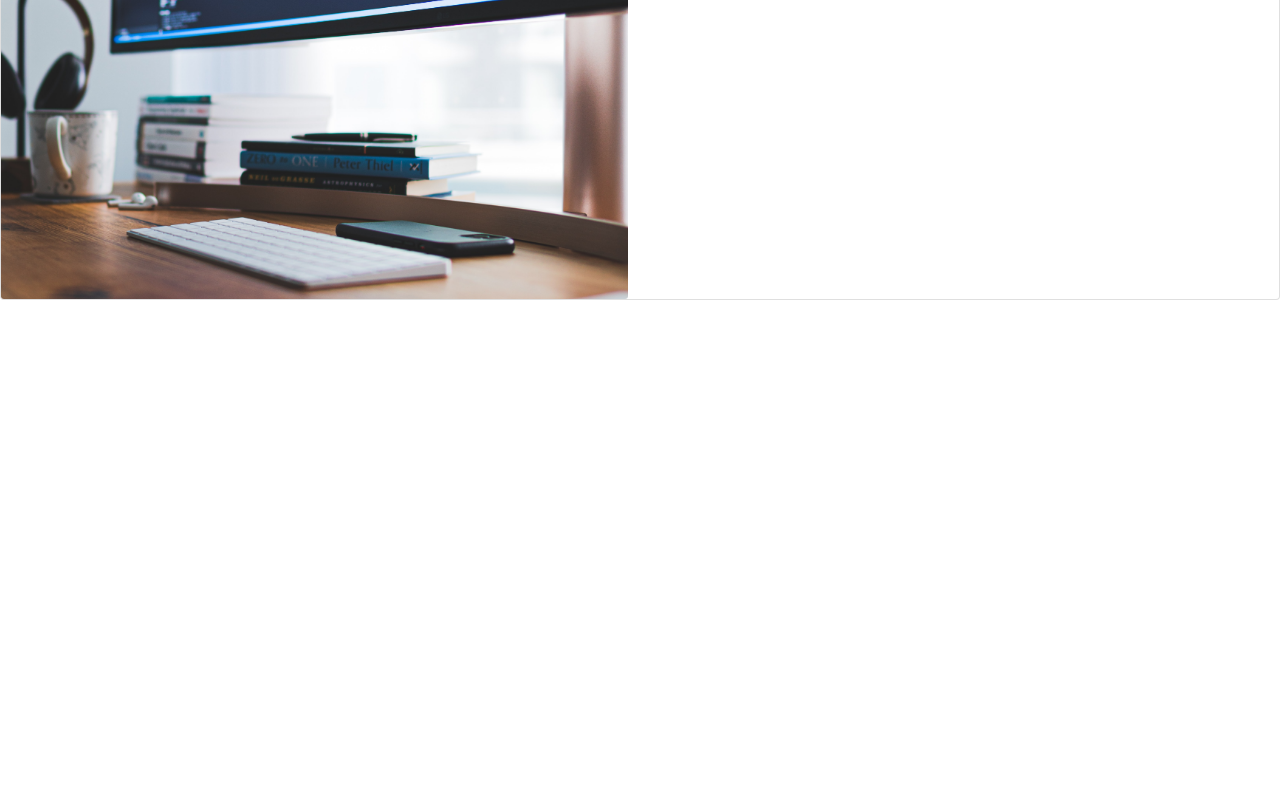
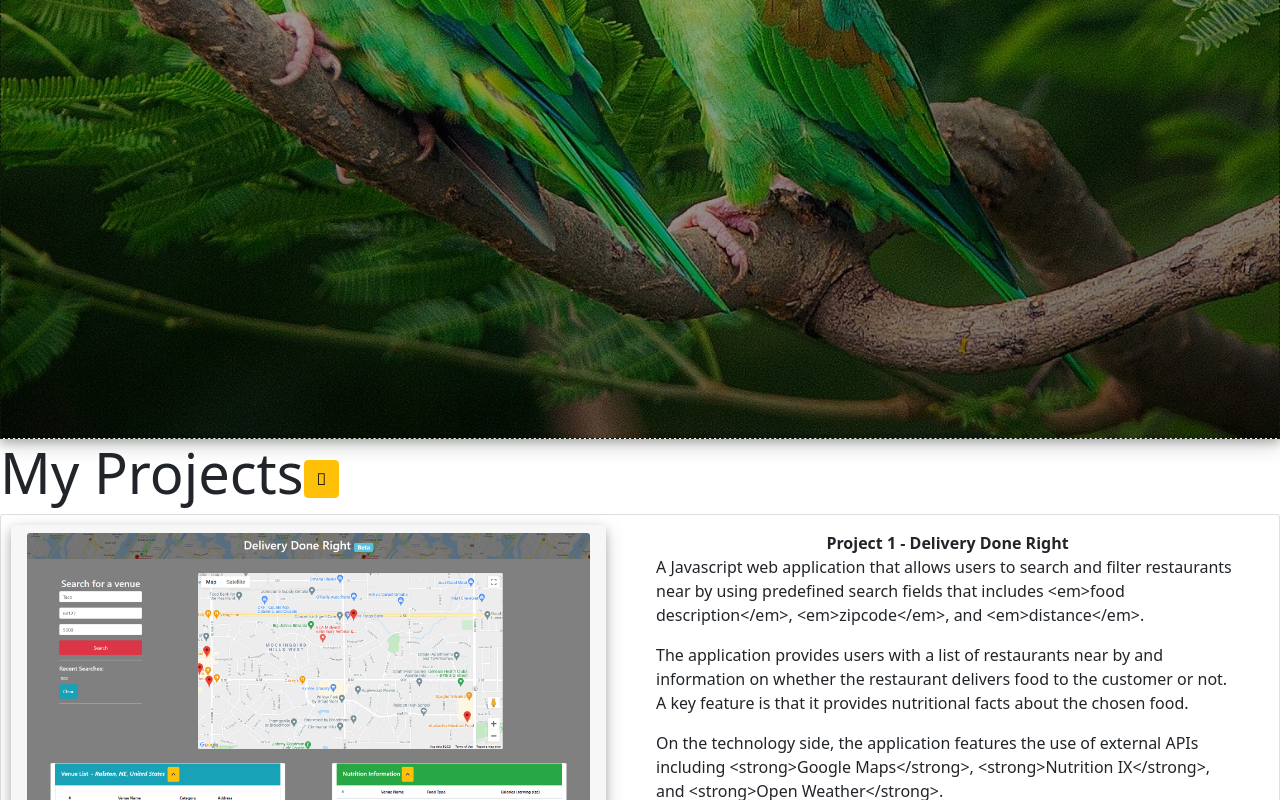
Before and after one commit to japinell/KU-CBC-Homework-20-React-Portfolio, a React (Create React App) app: page / in a window 1280 px wide. Shown: the part 561-1361 px from the top of the page. Before the commit the page ends 861 px from the top, so only its background shows below. Built offline with nearby package versions, Linux system fonts and the light colour scheme.

Commit message:
Updated the Project Data

```diff
--- a/src/App.js
+++ b/src/App.js
@@ -1,11 +1,12 @@
 import "./assets/css/reset.css";
 import "./assets/css/style.css";
-import About from "./components/main/about/About";
+//import Header from "./components/Header";
+//import About from "./components/main/about/About";
 import Portfolio from "./components/Portfolio";
-import Projects from "./components/main/projects/Projects";
+//import Projects from "./components/main/projects/Projects";
 
 function App() {
-  return <About />;
+  return <Portfolio />;
 }
 
 export default App;
--- a/src/components/main/data/ProjectData.js
+++ b/src/components/main/data/ProjectData.js
@@ -4,18 +4,106 @@ const projects = [
     shortTitle: "Delivery Done Right",
     longTitle: "Project 1 - Delivery Done Right",
     image: "./assets/images/project1.png",
-    link: "https://japinell.github.io/KU-CBC-Project-1-Delivery-Done-Right/",
     description: [
       "A Javascript web application that allows users to search and filter restaurants near by using predefined search fields that includes <em>food description</em>, <em>zipcode</em>, and  <em>distance</em>.",
       "The application provides users with a list of restaurants near by and information on whether the restaurant delivers food to the customer or not. A key feature is that it provides nutritional facts about the chosen food.",
       "On the technology side, the application features the use of external APIs including <strong>Google Maps</strong>, <strong>Nutrition IX</strong>, and <strong>Open Weather</strong>.",
       "Finally, the application was developed in conjunction with other students attending the Full Stack Coding Bootcamp at Kansas University. In this project, I fulfilled the roles of Project Manager and Full Stack Developer.",
     ],
-    gitHubPages:
-      "https://japinell.github.io/KU-CBC-Project-1-Delivery-Done-Right",
+    liveServer: "GitHub Pages",
+    liveUrl: "https://japinell.github.io/KU-CBC-Project-1-Delivery-Done-Right",
     gitHubRepo:
       "https://github.com/japinell/KU-CBC-Project-1-Delivery-Done-Right",
-    technologies: ["HTML", "CSS", "JavaScript", "Bootstrap", "jQuery"],
+    technologies: ["HTML", "CSS", "JavaScript", "Bootstrap", "JQuery"],
+    isProject: true,
+  },
+  {
+    id: "2",
+    shortTitle: "The Event Planning",
+    longTitle: "Project 2 - The Event Planning",
+    image: "./assets/images/project2.png",
+    description: [
+      "A NodeJS application that allows users to organize event details including guests and their preferences. It allows users to register for an account before they are able to create events. Events information is persisted in a MySQL database, and retrieved and/or updated through the use of APIs.",
+      "The application features the use of the Model-View-Controller (MVC) paradigm. It was developed with <strong>NodeJS</strong>, <strong>Sequelizer</strong>, <strong>ExpressJS</strong>, <strong>MySQL</strong>, <strong>Express Handlebars</strong>, and <strong>Tailwind CSS</strong>, in addition to <em>Bcrypt</em>, <em>Connect Session Sequelize</em>, <em>Dotenv</em>, and <em>Express Session</em>.",
+      "Like Project 1, the application was developed in conjunction with other students attending the Full Stack Coding Bootcamp at Kansas University. In this project, the team followed best practices for Agile Project Management, and extensively used the Projects feature in GitHub, along with branching, pull requests, merging, and issue tracking. I fulfilled the role of Application Architect and Full Stack Developer.",
+    ],
+    liveServer: "GitHub Pages",
+    liveUrl: "https://the-event-planning.herokuapp.com/",
+    gitHubRepo: "https://github.com/brownnicholasj/the-event-planning",
+    technologies: [
+      "HTML",
+      "Tailwind CSS",
+      "JavaScript",
+      "NodeJS",
+      "ExpressJS",
+      "MySQL",
+    ],
+    isProject: true,
+  },
+  {
+    id: "3",
+    shortTitle: "Weather Dashboard",
+    longTitle: "Exemplary HW 1 - Weather Dashboard",
+    image: "./assets/images/weather-dashboard.png",
+    description: [
+      "Weather dashboard that runs in the browser and use the <strong>OpenWeather One Call API</strong> to retrieve weather data for cities. The application renders data using HTML generated dynamically and uses localStorage to store persistent data.",
+    ],
+    liveServer: "GitHub Pages",
+    liveUrl: "https://japinell.github.io/KU-CBC-Homework-6-Weather-Dashboard/",
+    gitHubRepo:
+      "https://github.com/japinell/KU-CBC-Homework-6-Weather-Dashboard/",
+    technologies: ["HTML", "CSS", "JavaScript", "Bootstrap", "JQuery"],
+    isProject: false,
+  },
+  {
+    id: "4",
+    shortTitle: "Employee Tracker",
+    longTitle: "Exemplary HW 2 - Employee Tracker",
+    image: "./assets/images/homework12.png",
+    description: [
+      "A NodeJS application for managing a company's employees using <strong>NodeJS</strong>, <strong>Inquirer</strong>, and <strong>MySQL</strong>. The application makes it easy for end users to view and interact with information stored in the database. It allows users to Add departments, roles, employees; View departments, roles, employees; and Update employee roles",
+    ],
+    liveServer: "GitHub Pages",
+    gitHubRepo:
+      "https://github.com/japinell/KU-CBC-Homework-12-Employee-Tracker/",
+    technologies: ["NodeJS", "Inquirer", "JavaScript", "MySQL"],
+    isProject: false,
+  },
+  {
+    id: "5",
+    shortTitle: "E-Commerce Backend",
+    longTitle: "Exemplary HW 3 - E-Commerce Backend",
+    image: "./assets/images/homework13.png",
+    description: [
+      "A NodeJS/ExpressJS Back End application to manage a company's Categories, Products, and Tags for an E-Commerce website using <strong>NodeJS</strong>, <strong>ExpressJS</strong>, <strong>Sequelize</strong>, <strong>MySQL</strong>, and <strong>Insomnia</strong>. The application makes it easy to view and/or update information stored in the database. It allows users to Add categories, products, tags; View categories, products, tags; Update categories, products, tags; and Delete categories, products, tags.",
+      "The application features the use of <strong>Database Models</strong> to define the logical structure of the database using Sequelize and MySQL. The code is available in the <a href='https://github.com/japinell/KU-CBC-Homework-13-E-Commerce-Back-End/' target='_blank'>GitHub Repository</a> along with videos demonstrating how to set up, seed, and run the application.",
+    ],
+    liveServer: "GitHub Pages",
+    gitHubRepo:
+      "https://github.com/japinell/KU-CBC-Homework-13-E-Commerce-Back-End/",
+    technologies: ["NodeJS", "ExpressJS", "JavaScript", "Sequelize", "MySQL"],
+    isProject: false,
+  },
+  {
+    id: "6",
+    shortTitle: "Tech Blog",
+    longTitle: "Exemplary HW 4 - Tech Blog",
+    image: "./assets/images/homework14.png",
+    description: [
+      "A CMS-style web application where developers can publish their blog posts and comment on other developers’ posts. The application was built completely from scratch and deployed to Heroku. The application follows the MVC paradigm in its architectural structure, and uses <strong>Express Handlebars</strong> as the templating language, <strong>Sequelize</strong> as the ORM, the <strong>express-session</strong> npm package for authentication, and <strong>Bootstrap</strong> for styling.",
+      "The application features the use of <strong>Database Models</strong> to define the logical structure of the database using Sequelize and MySQL. The code is available in the <a href='https://github.com/japinell/KU-CBC-Homework-14-Tech-Blog/' target='_blank'>GitHub Repository</a> along with videos demonstrating how to set up, seed, and run the application.",
+    ],
+    liveServer: "GitHub Pages",
+    gitHubRepo: "https://github.com/japinell/KU-CBC-Homework-14-Tech-Blog/",
+    technologies: [
+      "NodeJS",
+      "ExpressJS",
+      "JavaScript",
+      "Sequelize",
+      "MySQL",
+      "Express Handlebars",
+    ],
+    isProject: false,
   },
 ];
 
--- a/src/components/main/projects/ProjectCard.js
+++ b/src/components/main/projects/ProjectCard.js
@@ -8,7 +8,7 @@ function ProjectCard({ projects }) {
         <div className="row col-12 no-gutters" key={project.id}>
           <div className="col-md-6">
             <div className="card-header card-custom">
-              <a href={project.projectLink}>
+              <a href={project.liveUrl} target="_blank" rel="noreferrer">
                 <img
                   className="card-img"
                   src={project.image}
@@ -29,12 +29,12 @@ function ProjectCard({ projects }) {
                 </p>
               ))}
               <p className="card-text">
-                Check out the live application in
-                <a href="https://japinell.github.io/KU-CBC-Project-1-Delivery-Done-Right/">
-                  GitHub Pages
+                Check out the live application in{" "}
+                <a href={project.liveUrl} target="_blank" rel="noreferrer">
+                  {project.liveServer}
                 </a>
-                , and the code in
-                <a href="https://github.com/japinell/KU-CBC-Project-1-Delivery-Done-Right">
+                , and the code in{" "}
+                <a href={project.gitHubRepo} target="_blank" rel="noreferrer">
                   GitHub Repository
                 </a>
                 .
@@ -43,21 +43,13 @@ function ProjectCard({ projects }) {
                 The application uses the following technologies:
               </p>
               <ul className="d-flex flex-row justify-content-around list-group list-group-horizontal">
-                <li>
-                  <span className="badge badge-secondary p-2">HTML</span>
-                </li>
-                <li>
-                  <span className="badge badge-secondary p-2">CSS</span>
-                </li>
-                <li>
-                  <span className="badge badge-secondary p-2">JavaScript</span>
-                </li>
-                <li>
-                  <span className="badge badge-secondary p-2">BootStrap</span>
-                </li>
-                <li>
-                  <span className="badge badge-secondary p-2">JQuery</span>
-                </li>
+                {project.technologies.map((technology, index) => (
+                  <li key={index}>
+                    <span className="badge badge-secondary p-2">
+                      {technology}
+                    </span>
+                  </li>
+                ))}
               </ul>
             </div>
           </div>
```
